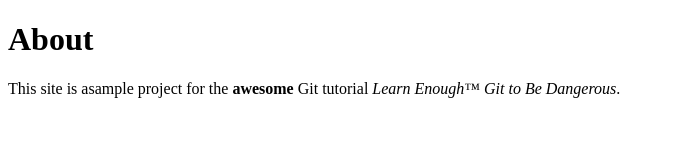
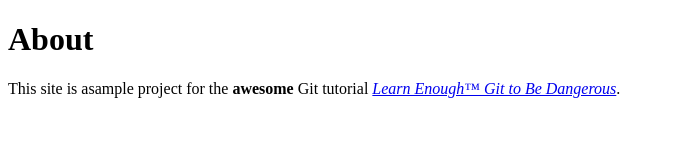
Before and after one commit to btlarkin/website, a plain HTML site: page about.html in a window 1280 px wide. Shown: the whole page, without its empty margins (0-675 px from the left). Drawn offline with Linux system fonts and the light colour scheme.

Commit message:
add link to tutorial title

```diff
--- a/about.html
+++ b/about.html
@@ -8,8 +8,10 @@
 <body>
     <h1>About</h1>
     <p>
-        This site is asample project for the <strong>awesome</strong> Git tutorial <em>Learn Enough™ Git to Be
-            Dangerous</em>.
+        This site is asample project for the <strong>awesome</strong> Git tutorial <a
+            href="https://www.learnenough.com/git-tutorial"> <em>Learn Enough™ Git to
+                Be
+                Dangerous</em></a>.
     </p>
 </body>
 
```
